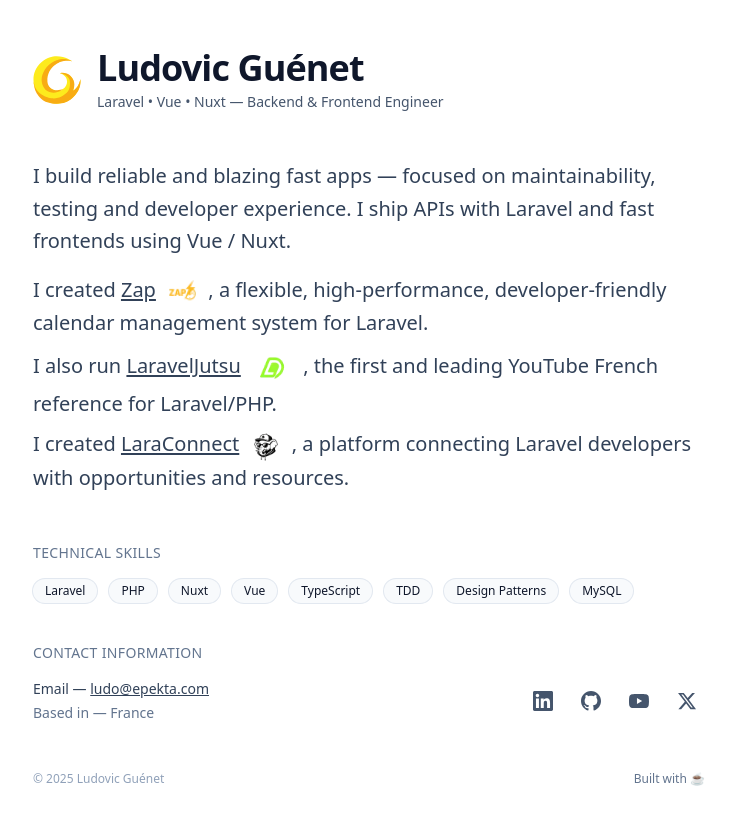
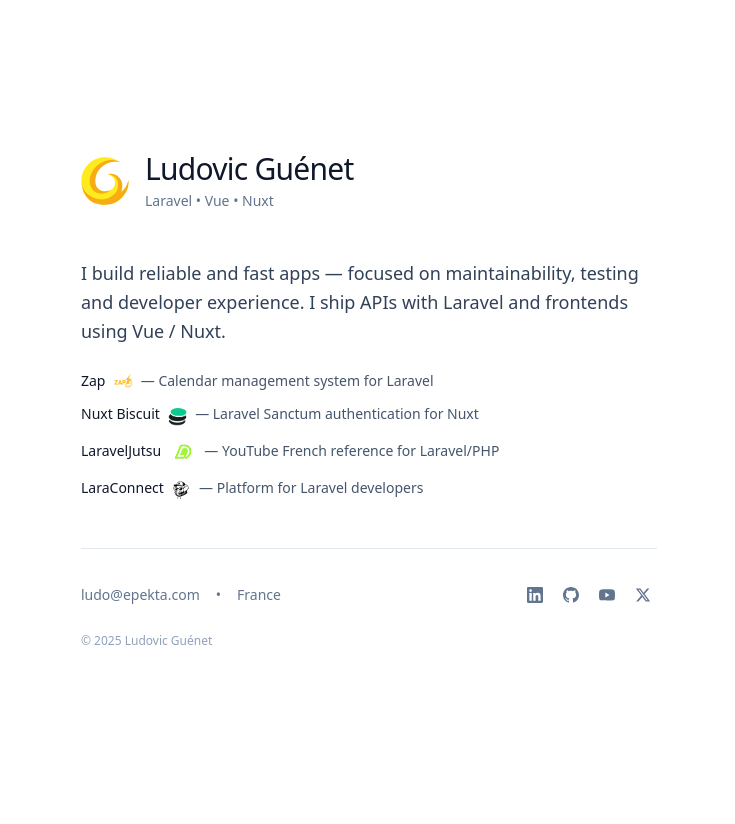
Before and after one commit to ludoguenet/portfolio, a website built with Vite: page index.html in a window 1280 px wide. Shown: the whole page, without its empty margins (271-1006 px from the left). After the commit the page ends 800 px from the top, so only its background shows below. Built offline with nearby package versions, Linux system fonts and the light colour scheme; files whose address does not match are found by name.

Commit message:
Refine portfolio design for a more minimalistic look
- Simplify header with logo and cleaner typography
- Streamline project descriptions with concise format
- Remove skills section
- Consolidate contact info into footer
- Use smaller social media icons
- Improve spacing and visual hierarchy

```diff
--- a/index.html
+++ b/index.html
@@ -110,19 +110,16 @@
     </script>
   </head>
   <body class="antialiased bg-white text-slate-900 min-h-screen flex items-center overflow-x-hidden">
-    <main class="max-w-3xl mx-auto p-8 sm:p-12">
+    <main class="max-w-2xl mx-auto p-8 sm:p-12">
       <!-- Header / Name -->
       <header class="mb-12">
-        <div class="flex items-center justify-between">
         <div class="flex items-center gap-4">
-            <!-- Logo -->
           <div class="w-12 h-12 flex-shrink-0">
             <img src="img/logo.svg" alt="Ludovic Guénet - Laravel Vue Nuxt Developer Logo" class="w-full h-full object-contain" width="48" height="48" />
           </div>
           <div>
-              <h1 class="text-3xl sm:text-4xl font-semibold tracking-tight">Ludovic Guénet</h1>
-              <p class="text-sm text-slate-600 mt-1">Laravel • Vue • Nuxt — Backend & Frontend Engineer</p>
-            </div>
+            <h1 class="text-2xl sm:text-3xl font-normal tracking-tight text-slate-900">Ludovic Guénet</h1>
+            <p class="text-sm text-slate-500 mt-1">Laravel • Vue • Nuxt</p>
           </div>
         </div>
       </header>
@@ -130,98 +127,79 @@
       <!-- Quick pitch -->
       <section class="mb-12" aria-labelledby="about-heading">
         <h2 id="about-heading" class="sr-only">About Me</h2>
-        <p class="text-lg sm:text-xl leading-relaxed text-slate-700">I build reliable and blazing fast apps — focused on maintainability, testing and developer experience. I ship APIs with Laravel and fast frontends using Vue / Nuxt.</p>
-        <p class="text-lg sm:text-xl leading-relaxed text-slate-700 mt-4">
-          I created
-          <a href="https://www.zap-for-laravel.com/getting-started/introduction" target="_blank" rel="noopener noreferrer" style="text-decoration:underline;text-underline-offset:2px;">Zap</a>
-          <picture style="display:inline;vertical-align:middle;margin:0 0.3em;">
+        <p class="text-base sm:text-lg leading-relaxed text-slate-700 mb-6">I build reliable and fast apps — focused on maintainability, testing and developer experience. I ship APIs with Laravel and frontends using Vue / Nuxt.</p>
+        <div class="space-y-3 text-sm text-slate-600">
+          <p>
+            <a href="https://www.zap-for-laravel.com/getting-started/introduction" target="_blank" rel="noopener noreferrer" class="text-slate-900 hover:text-slate-600">Zap</a>
+            <picture class="inline-block align-middle mx-1">
               <source srcset="/img/optimized/zap-logo.webp" type="image/webp">
-            <img src="/img/zap-logo.png" alt="Zap Logo" width="27" height="27" style="display:inline;vertical-align:middle;width:1.5em;height:1.5em;" />
-          </picture>,
-          a flexible, high-performance, developer-friendly calendar management system for Laravel.
+              <img src="/img/zap-logo.png" alt="Zap Logo" width="27" height="27" class="inline-block align-middle w-5 h-5" />
+            </picture>
+            — Calendar management system for Laravel
           </p>
-        <p class="text-lg sm:text-xl leading-relaxed text-slate-700 mt-2">
-          I also run
-          <a href="https://www.youtube.com/@LaravelJutsu" target="_blank" rel="noopener noreferrer" style="text-decoration:underline;text-underline-offset:2px;">LaravelJutsu</a>
-          <picture style="display:inline;vertical-align:middle;margin:0 0.3em;">
+          <p>
+            <a href="https://github.com/ludoguenet/nuxt-biscuit" target="_blank" rel="noopener noreferrer" class="text-slate-900 hover:text-slate-600">Nuxt Biscuit</a>
+            <picture class="inline-block align-middle mx-1">
+              <img src="/img/optimized/nuxt-biscuit-logo.webp" alt="Nuxt Biscuit Logo" width="27" height="27" class="inline-block align-middle w-5 h-5" />
+            </picture>
+            — Laravel Sanctum authentication for Nuxt
+          </p>
+          <p>
+            <a href="https://www.youtube.com/@LaravelJutsu" target="_blank" rel="noopener noreferrer" class="text-slate-900 hover:text-slate-600">LaravelJutsu</a>
+            <picture class="inline-block align-middle mx-1">
               <source srcset="/img/optimized/laravel-jutsu-logo.webp" type="image/webp">
-            <img src="/img/optimized/laravel-jutsu-logo-removebg-preview.png" alt="LaravelJutsu Logo" width="54" height="54" style="display:inline;vertical-align:middle;width:2em;height:2em;" />
-          </picture>,
-          the first and leading YouTube French reference for Laravel/PHP.
+              <img src="/img/optimized/laravel-jutsu-logo-removebg-preview.png" alt="LaravelJutsu Logo" width="54" height="54" class="inline-block align-middle w-7 h-7" />
+            </picture>
+            — YouTube French reference for Laravel/PHP
           </p>
-        <p class="text-lg sm:text-xl leading-relaxed text-slate-700 mt-2">
-          I created
-          <a href="https://laraconnect.fr" target="_blank" rel="noopener noreferrer" style="text-decoration:underline;text-underline-offset:2px;">LaraConnect</a>
-          <picture style="display:inline;vertical-align:middle;margin:0 0.3em;">
+          <p>
+            <a href="https://laraconnect.fr" target="_blank" rel="noopener noreferrer" class="text-slate-900 hover:text-slate-600">LaraConnect</a>
+            <picture class="inline-block align-middle mx-1">
               <source srcset="/img/optimized/laraconnect.webp" type="image/webp">
-            <img src="/img/optimized/laraconnect.webp" alt="LaraConnect Logo" width="27" height="27" style="display:inline;vertical-align:middle;width:1.5em;height:1.5em;" />
-          </picture>,
-          a platform connecting Laravel developers with opportunities and resources.
+              <img src="/img/optimized/laraconnect.webp" alt="LaraConnect Logo" width="27" height="27" class="inline-block align-middle w-5 h-5" />
+            </picture>
+            — Platform for Laravel developers
           </p>
-      </section>
-
-      <!-- Creator & Reference Section -->
-      <p class="mt-6 text-sm text-slate-700">
-      <!-- ...existing code... -->
-      </section>
-
-      <!-- Skills -->
-      <section id="skills" class="mb-10" aria-labelledby="skills-heading">
-        <h2 id="skills-heading" class="text-sm uppercase tracking-wide text-slate-500 mb-4">Technical Skills</h2>
-        <div class="flex flex-wrap gap-3" role="list">
-          <span class="text-xs px-3 py-1 rounded-full ring-1 ring-slate-200 bg-slate-50" role="listitem">Laravel</span>
-          <span class="text-xs px-3 py-1 rounded-full ring-1 ring-slate-200 bg-slate-50" role="listitem">PHP</span>
-          <span class="text-xs px-3 py-1 rounded-full ring-1 ring-slate-200 bg-slate-50" role="listitem">Nuxt</span>
-          <span class="text-xs px-3 py-1 rounded-full ring-1 ring-slate-200 bg-slate-50" role="listitem">Vue</span>
-          <span class="text-xs px-3 py-1 rounded-full ring-1 ring-slate-200 bg-slate-50" role="listitem">TypeScript</span>
-          <span class="text-xs px-3 py-1 rounded-full ring-1 ring-slate-200 bg-slate-50" role="listitem">TDD</span>
-          <span class="text-xs px-3 py-1 rounded-full ring-1 ring-slate-200 bg-slate-50" role="listitem">Design Patterns</span>
-          <span class="text-xs px-3 py-1 rounded-full ring-1 ring-slate-200 bg-slate-50" role="listitem">MySQL</span>
         </div>
       </section>
 
-      <!-- Contact -->
-      <section id="contact" class="mt-6" aria-labelledby="contact-heading">
-        <h2 id="contact-heading" class="text-sm uppercase tracking-wide text-slate-500 mb-4">Contact Information</h2>
-        <div class="flex flex-col sm:flex-row sm:items-center sm:justify-between gap-4">
-          <div>
-            <p class="text-sm text-slate-700">Email — <a href="mailto:ludo@epekta.com" class="underline hover:text-slate-900 transition-colors" rel="nofollow">ludo@epekta.com</a></p>
-            <p class="text-sm text-slate-500 mt-1">Based in — France</p>
+      <!-- Footer -->
+      <footer class="mt-12 pt-8 border-t border-slate-200">
+        <div class="flex flex-col sm:flex-row sm:items-center sm:justify-between gap-4 text-sm text-slate-500">
+          <div class="flex flex-col sm:flex-row sm:items-center gap-4">
+            <a href="mailto:ludo@epekta.com" class="hover:text-slate-900" rel="nofollow">ludo@epekta.com</a>
+            <span class="hidden sm:inline">•</span>
+            <span>France</span>
           </div>
-          <div class="flex items-center gap-3" role="list" aria-label="Social media links">
+          <div class="flex items-center gap-2" role="list" aria-label="Social media links">
             <!-- LinkedIn -->
-            <a href="https://www.linkedin.com/in/ludoguenet" class="p-2 rounded-md hover:bg-slate-100 transition-colors focus:outline-none focus:ring-2 focus:ring-slate-300 focus:ring-offset-2" aria-label="LinkedIn Profile - Ludovic Guénet" target="_blank" rel="noopener noreferrer" role="listitem">
-              <svg class="size-5 text-slate-600 hover:text-slate-900" fill="currentColor" viewBox="0 0 24 24" aria-hidden="true">
+            <a href="https://www.linkedin.com/in/ludoguenet" class="p-1.5 hover:text-slate-900 transition-colors" aria-label="LinkedIn Profile - Ludovic Guénet" target="_blank" rel="noopener noreferrer" role="listitem">
+              <svg class="size-4 text-slate-500 hover:text-slate-900" fill="currentColor" viewBox="0 0 24 24" aria-hidden="true">
                 <path d="M20.447 20.452h-3.554v-5.569c0-1.328-.027-3.037-1.852-3.037-1.853 0-2.136 1.445-2.136 2.939v5.667H9.351V9h3.414v1.561h.046c.477-.9 1.637-1.85 3.37-1.85 3.601 0 4.267 2.37 4.267 5.455v6.286zM5.337 7.433c-1.144 0-2.063-.926-2.063-2.065 0-1.138.92-2.063 2.063-2.063 1.14 0 2.064.925 2.064 2.063 0 1.139-.925 2.065-2.064 2.065zm1.782 13.019H3.555V9h3.564v11.452zM22.225 0H1.771C.792 0 0 .774 0 1.729v20.542C0 23.227.792 24 1.771 24h20.451C23.2 24 24 23.227 24 22.271V1.729C24 .774 23.2 0 22.222 0h.003z"/>
               </svg>
             </a>
             <!-- GitHub -->
-            <a href="https://github.com/ludoguenet" class="p-2 rounded-md hover:bg-slate-100 transition-colors focus:outline-none focus:ring-2 focus:ring-slate-300 focus:ring-offset-2" aria-label="GitHub Profile - Ludovic Guénet" target="_blank" rel="noopener noreferrer" role="listitem">
-              <svg class="size-5 text-slate-600 hover:text-slate-900" fill="currentColor" viewBox="0 0 24 24" aria-hidden="true">
+            <a href="https://github.com/ludoguenet" class="p-1.5 hover:text-slate-900 transition-colors" aria-label="GitHub Profile - Ludovic Guénet" target="_blank" rel="noopener noreferrer" role="listitem">
+              <svg class="size-4 text-slate-500 hover:text-slate-900" fill="currentColor" viewBox="0 0 24 24" aria-hidden="true">
                 <path d="M12 0c-6.626 0-12 5.373-12 12 0 5.302 3.438 9.8 8.207 11.387.599.111.793-.261.793-.577v-2.234c-3.338.726-4.033-1.416-4.033-1.416-.546-1.387-1.333-1.756-1.333-1.756-1.089-.745.083-.729.083-.729 1.205.084 1.839 1.237 1.839 1.237 1.07 1.834 2.807 1.304 3.492.997.107-.775.418-1.305.762-1.604-2.665-.305-5.467-1.334-5.467-5.931 0-1.311.469-2.381 1.236-3.221-.124-.303-.535-1.524.117-3.176 0 0 1.008-.322 3.301 1.23.957-.266 1.983-.399 3.003-.404 1.02.005 2.047.138 3.006.404 2.291-1.552 3.297-1.23 3.297-1.23.653 1.653.242 2.874.118 3.176.77.84 1.235 1.911 1.235 3.221 0 4.609-2.807 5.624-5.479 5.921.43.372.823 1.102.823 2.222v3.293c0 .319.192.694.801.576 4.765-1.589 8.199-6.086 8.199-11.386 0-6.627-5.373-12-12-12z"/>
               </svg>
             </a>
             <!-- YouTube -->
-            <a href="https://www.youtube.com/@LaravelJutsu" class="p-2 rounded-md hover:bg-slate-100 transition-colors focus:outline-none focus:ring-2 focus:ring-slate-300 focus:ring-offset-2" aria-label="YouTube Channel - Laravel Jutsu" target="_blank" rel="noopener noreferrer" role="listitem">
-              <svg class="size-5 text-slate-600 hover:text-slate-900" fill="currentColor" viewBox="0 0 24 24" aria-hidden="true">
+            <a href="https://www.youtube.com/@LaravelJutsu" class="p-1.5 hover:text-slate-900 transition-colors" aria-label="YouTube Channel - Laravel Jutsu" target="_blank" rel="noopener noreferrer" role="listitem">
+              <svg class="size-4 text-slate-500 hover:text-slate-900" fill="currentColor" viewBox="0 0 24 24" aria-hidden="true">
                 <path d="M23.498 6.186a3.016 3.016 0 0 0-2.122-2.136C19.505 3.545 12 3.545 12 3.545s-7.505 0-9.377.505A3.017 3.017 0 0 0 .502 6.186C0 8.07 0 12 0 12s0 3.93.502 5.814a3.016 3.016 0 0 0 2.122 2.136c1.871.505 9.376.505 9.376.505s7.505 0 9.377-.505a3.015 3.015 0 0 0 2.122-2.136C24 15.93 24 12 24 12s0-3.93-.502-5.814zM9.545 15.568V8.432L15.818 12l-6.273 3.568z"/>
               </svg>
             </a>
             <!-- X (Twitter) -->
-            <a href="https://x.com/LaravelJutsu" class="p-2 rounded-md hover:bg-slate-100 transition-colors focus:outline-none focus:ring-2 focus:ring-slate-300 focus:ring-offset-2" aria-label="X (Twitter) Profile - Laravel Jutsu" target="_blank" rel="noopener noreferrer" role="listitem">
-              <svg class="size-5 text-slate-600 hover:text-slate-900" fill="currentColor" viewBox="0 0 24 24" aria-hidden="true">
+            <a href="https://x.com/LaravelJutsu" class="p-1.5 hover:text-slate-900 transition-colors" aria-label="X (Twitter) Profile - Laravel Jutsu" target="_blank" rel="noopener noreferrer" role="listitem">
+              <svg class="size-4 text-slate-500 hover:text-slate-900" fill="currentColor" viewBox="0 0 24 24" aria-hidden="true">
                 <path d="M18.244 2.25h3.308l-7.227 8.26 8.502 11.24H16.17l-5.214-6.817L4.99 21.75H1.68l7.73-8.835L1.254 2.25H8.08l4.713 6.231zm-1.161 17.52h1.833L7.084 4.126H5.117z"/>
               </svg>
             </a>
           </div>
         </div>
-      </section>
-
-      <!-- Footer / small note -->
-      <footer class="mt-12 text-xs text-slate-400">
-        <div class="flex items-center justify-between">
-          <span>© <span id="year"></span> Ludovic Guénet</span>
-          <div class="text-xs text-slate-500">Built with ☕</div>
+        <div class="mt-6 text-xs text-slate-400">
+          © <span id="year"></span> Ludovic Guénet
         </div>
       </footer>
     </main>
--- a/src/style.css
+++ b/src/style.css
@@ -1 +1,19 @@
 @import "tailwindcss";
+
+/* Smooth scrolling */
+html {
+  scroll-behavior: smooth;
+}
+
+/* Subtle focus styles */
+*:focus-visible {
+  outline: 2px solid rgb(203 213 225);
+  outline-offset: 2px;
+}
+
+/* Improved text rendering */
+body {
+  text-rendering: optimizeLegibility;
+  -webkit-font-smoothing: antialiased;
+  -moz-osx-font-smoothing: grayscale;
+}
```
Also changed, not shown: public/img/optimized/nuxt-biscuit-logo.webp (added). Lines whose indentation alone changed are shown as unchanged.
